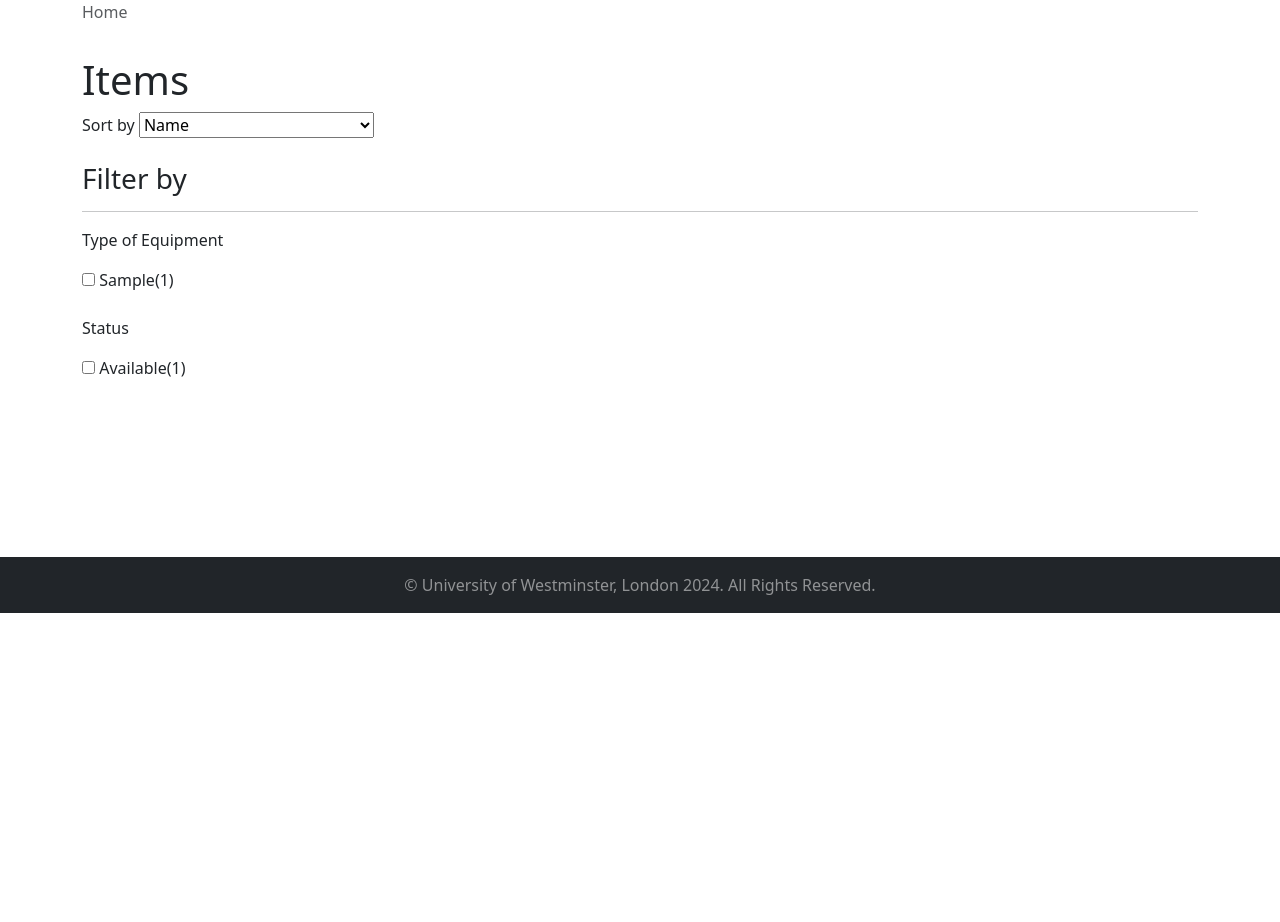
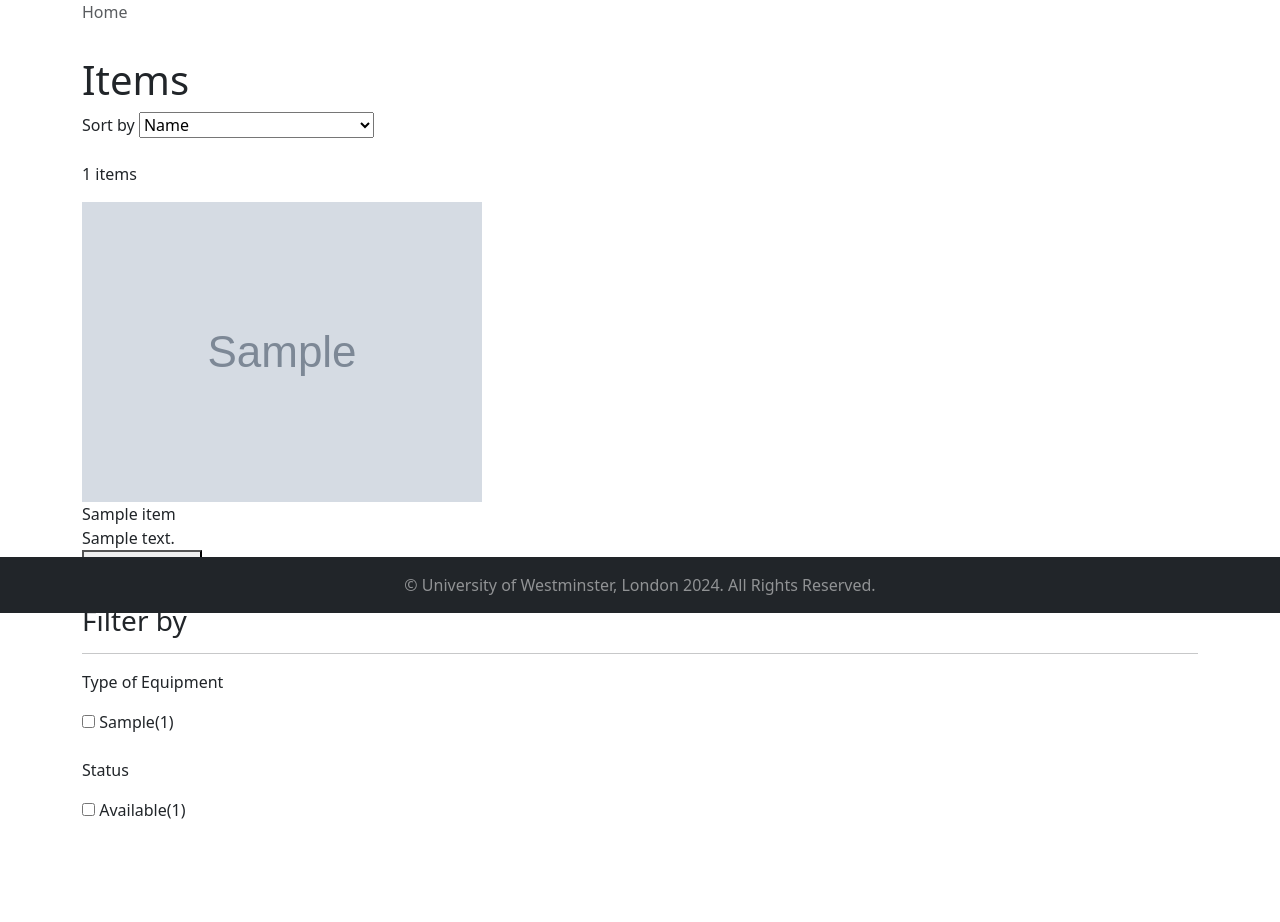
Before and after one commit to Ernew333/groupH, a Django app: page / in a window 1280 px wide. Shown: the part 187-1109 px from the top of the page. Before the commit the page ends 800 px from the top, so only its background shows below. Run offline with Django 5.2, Linux system fonts and the light colour scheme; a user stored in the database is signed in; tables that the repository leaves empty hold one stand-in row (values such as "Sample post"); grey boxes marked "Sample" are stand-in pictures; some libraries are stand-ins or nearby versions.

Commit message:
Added an image field to the Item model. Displayed each product and its image, name, and description on home page.

```diff
--- a/inventories/models.py
+++ b/inventories/models.py
@@ -22,6 +22,7 @@ class Item(models.Model):
         REPAIRING = "Repairing"
     status = models.CharField(max_length=13, choices=ItemStatus, default=ItemStatus.AVAILABLE)
 
+    image = models.ImageField(upload_to='inventories/media/images')
     comments = models.TextField(blank=True)
 
     def __str__(self):
--- a/inventories/templates/inventories/index.html
+++ b/inventories/templates/inventories/index.html
@@ -20,9 +20,22 @@
         <br><br>
     </form>
 
+    <p>{{ totalItems }} items</p>
+
+    {% for item in items %}
+        <img src={{item.image}}><br>
+        {{ item.name }}<br>
+        {{ item.comments }}<br>
+        <button>Add to Basket</button><br><br>
+
+    {% endfor %}
+
+    <!--Pagination-->
+
     <h3>Filter by</h3><hr>
 
     <div>
+        <!-- Make dropdowns to show checkboxes -->
         <p>Type of Equipment</p>
         <form action="{% url 'inventories:index' %}" method="POST">
             {% for type, count in types.items %}
--- a/inventories/urls.py
+++ b/inventories/urls.py
@@ -2,9 +2,13 @@
 
 from django.urls import path
 from . import views
+from django.conf.urls.static import static
+from django.conf import settings
 
 app_name = 'inventories'
 
 urlpatterns = [
     path('', views.index, name="index")
 ]
+
+urlpatterns += static(settings.MEDIA_URL, document_root=settings.MEDIA_ROOT)
--- a/inventories/views.py
+++ b/inventories/views.py
@@ -6,11 +6,12 @@ from .models import Item
 @login_required
 def index(request):
     items = Item.objects.all()
+    totalItems = items.count()
 
     types = getTypes(items)
     statuses = getStatuses(items)
 
-    context = {'items': items, 'types': types, 'statuses': statuses}
+    context = {'items': items, 'types': types, 'statuses': statuses, 'totalItems': totalItems}
     return render(request, 'inventories/index.html', context)
 
 def getTypes(items):
--- a/inventory_project/settings.py
+++ b/inventory_project/settings.py
@@ -135,3 +135,6 @@ AUTH_USER_MODEL = 'accounts.User'
 LOGIN_REDIRECT_URL = 'inventories:index'
 LOGOUT_REDIRECT_URL = 'inventories:index'
 LOGIN_URL = 'accounts:login'
+
+MEDIA_ROOT = ''
+MEDIA_URL = ''
```
Also changed, not shown: inventories/media/images/Prod1a-Big.jpg (added), inventories/media/images/Prod3.jpg (added), inventories/media/images/Prod5.jpg (added), inventories/media/images/Prod7.jpg (added), inventories/migrations/0005_item_image.py (added).
